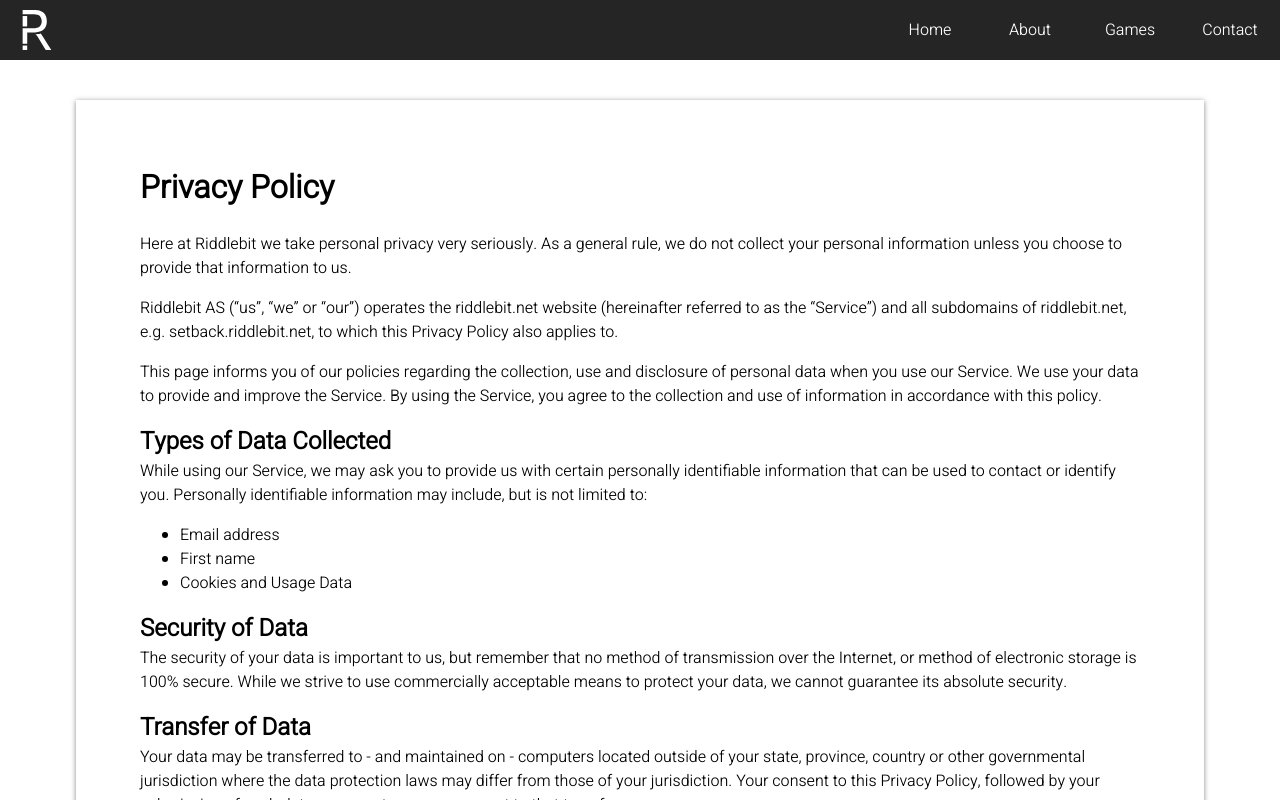
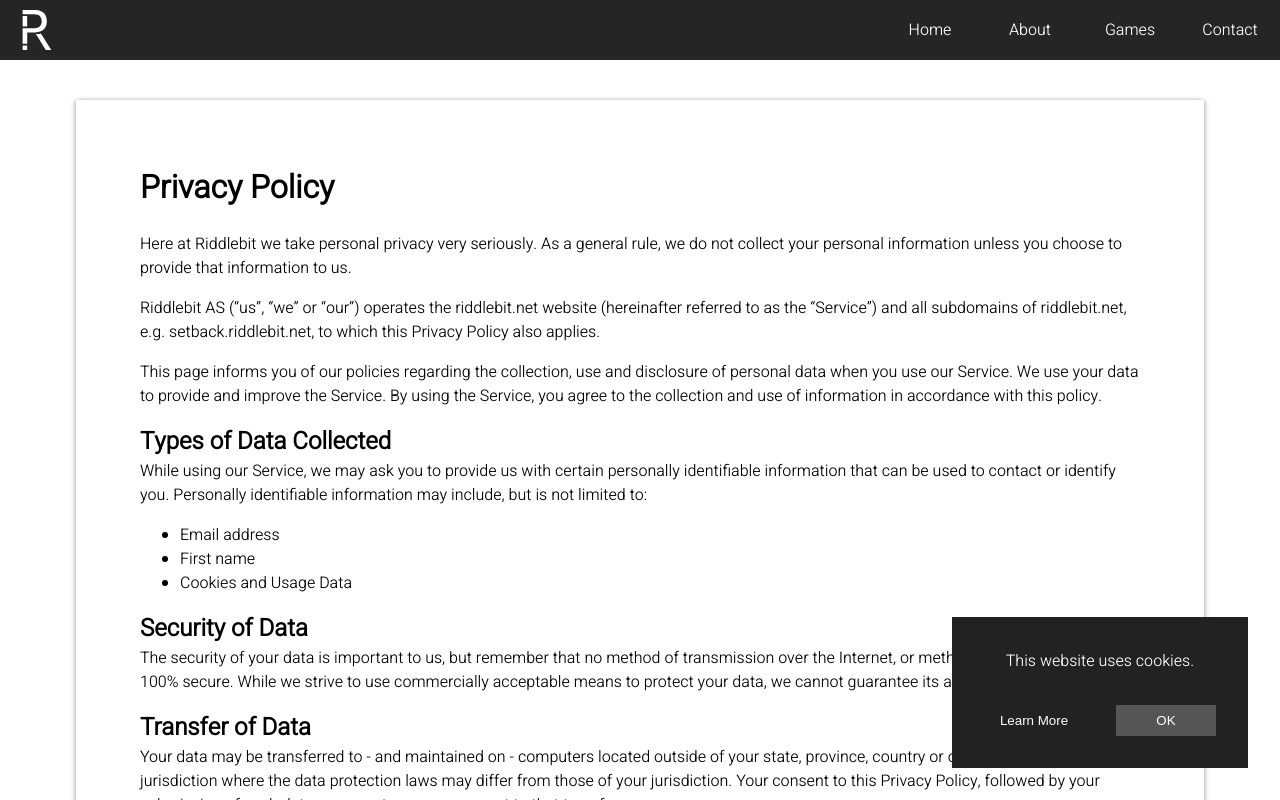
Before and after one commit to havi95/riddlebit-website, a React (Create React App) app: page /privacy in a window 1280 px wide. Shown: the top 800 px of the page. Built offline with nearby package versions, Linux system fonts and the light colour scheme.

Commit message:
Add Consent component + support for cookies

```diff
--- a/package.json
+++ b/package.json
@@ -9,6 +9,7 @@
     "@fortawesome/free-solid-svg-icons": "^5.3.1",
     "@fortawesome/react-fontawesome": "^0.1.3",
     "react": "^16.5.0",
+    "react-cookie": "^3.0.4",
     "react-dom": "^16.5.0",
     "react-router-dom": "^4.3.1",
     "react-scripts": "1.1.5"
--- a/src/components/App/App.js
+++ b/src/components/App/App.js
@@ -1,25 +1,57 @@
 import React, { Component } from 'react';
 import './App.css';
 import { BrowserRouter } from 'react-router-dom';
+import { CookiesProvider, Cookies, withCookies } from 'react-cookie';
 import Navbar from '../Navbar/Navbar';
 import Content from '../Content/Content';
+import Consent from '../Content/Privacy/Consent/Consent';
 
 import { library } from '@fortawesome/fontawesome-svg-core';
 import { faEnvelope, faAngleDown, faChevronDown, faBars, faTimes } from '@fortawesome/free-solid-svg-icons';
 import { faTwitter, faFacebook } from '@fortawesome/free-brands-svg-icons';
+import { instanceOf } from 'prop-types';
 library.add(faTwitter, faFacebook, faEnvelope, faAngleDown, faChevronDown, faBars, faTimes);
 
 class App extends Component {
+
+    static propTypes = {
+        cookies: instanceOf(Cookies).isRequired
+    };
+
+    constructor(props) {
+        super(props);
+        const { cookies } = props;
+        this.state = {
+            consented: cookies.get('consented') || false
+        };
+        this.consent = this.consent.bind(this);
+    }
+
+    consent() {
+        const { cookies } = this.props;
+        let expires = new Date();
+        expires.setMonth(expires.getMonth() + 6);
+        cookies.set('consented', true, {expires: expires});
+        this.setState({
+            consented: true
+        });
+    }
+
     render() {
         return (
+            <CookiesProvider>
             <BrowserRouter>
             <div className="App">
                 <Navbar />
                 <Content />
+                {!this.state.consented &&
+                    <Consent consent={this.consent}/>
+                }
             </div>
             </BrowserRouter>
+            </CookiesProvider>
         )
     }
 }
 
-export default App;
+export default withCookies(App);
--- /dev/null
+++ b/src/components/Content/Privacy/Consent/Consent.css
@@ -0,0 +1,56 @@
+.consent-content {
+    margin: 2rem;
+    padding: 1rem;
+    position: fixed;
+    right: 0;
+    bottom: 0;
+    background-color: #222222;
+    color: white;
+    display: flex;
+    flex-direction: column;
+    align-items: flex-end;
+    animation: consent-appear 3s ease;
+    z-index: 1002;
+}
+
+.consent-content p {
+    width: 100%;
+    text-align: center;
+}
+
+.consent-btn {
+    background-color: inherit;
+    margin: 1rem;
+    padding: 0.5rem;
+    width: 100px;
+    color: white;
+    border: none;
+}
+
+.consent-btn:hover {
+    cursor: pointer;
+    background-color: #444;
+}
+
+.consent-ok-btn {
+    background-color: #555555;
+}
+
+@media (max-width: 600px) {
+    .consent-content {
+        width: 100%;
+        margin: 0;
+        align-items: center;
+    }
+}
+
+@keyframes consent-appear {
+    from, 50% {
+        opacity: 0;
+        transform: translateX(30px);
+    }
+    to {
+        opacity: 1;
+        transform: translateY(0);
+    }
+}
--- /dev/null
+++ b/src/components/Content/Privacy/Consent/Consent.js
@@ -0,0 +1,27 @@
+import React, { Component } from 'react';
+import './Consent.css';
+import { withRouter } from 'react-router-dom';
+
+class Consent extends Component {
+
+    constructor(props) {
+        super(props);
+    }
+
+    render() {
+        return (
+            <div className='consent-content'>
+            <p>
+                This website uses cookies.
+            </p>
+            <div>
+                <button className='consent-btn'
+                        onClick={() => { this.props.history.push('/privacy')}}>Learn More</button>
+                <button className='consent-btn consent-ok-btn' onClick={this.props.consent}>OK</button>
+            </div>
+            </div>
+        )
+    }
+}
+
+export default withRouter(Consent);
--- a/src/components/Content/Privacy/Privacy.js
+++ b/src/components/Content/Privacy/Privacy.js
@@ -12,7 +12,7 @@ const Privacy = () => (
         <p>
             Riddlebit AS (“us”, “we” or “our”) operates the riddlebit.net website
             (hereinafter referred to as the “Service”) and all subdomains of riddlebit.net,
-            e.g. setback.riddlebit.net, to which this Privacy Policy also applies to.
+            e.g. setback.riddlebit.net, to which this Privacy Policy also applies.
         </p>
         <p>
             This page informs you of our policies regarding the collection,
```
Also changed, not shown: 1 other file (tests, documents, lock files or other folders).
